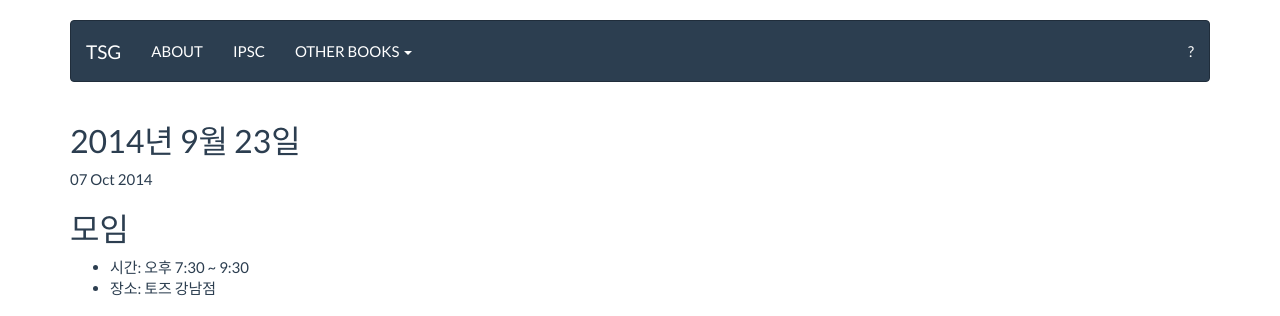
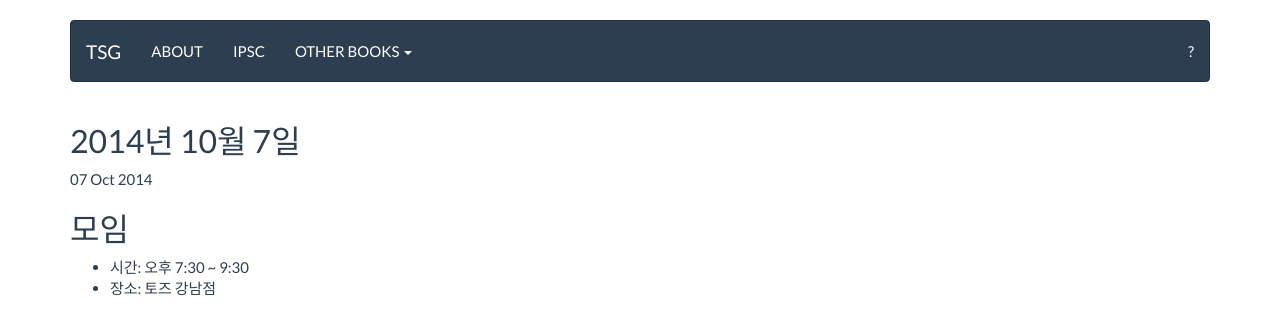
Before and after one commit to tuestudy/tuestudy.github.io, a Jekyll site: the page built from _posts/2014-10-07-tsg-ipsc-off.markdown, in a window 1280 px wide. Shown: the top 316 px of the page. Built offline with Jekyll 4.4.1, drawn with Linux system fonts in a browser that asks for light colours; Markdown is read by kramdown in place of the engine named in the settings.

Commit message:
fixed title

```diff
--- a/_posts/2014-10-07-tsg-ipsc-off.markdown
+++ b/_posts/2014-10-07-tsg-ipsc-off.markdown
@@ -1,6 +1,6 @@
 ---
 layout: post
-title: 2014년 9월 23일
+title: 2014년 10월 7일
 date: 2014-10-07 19:45:00
 categories:
 - IPSC
```
